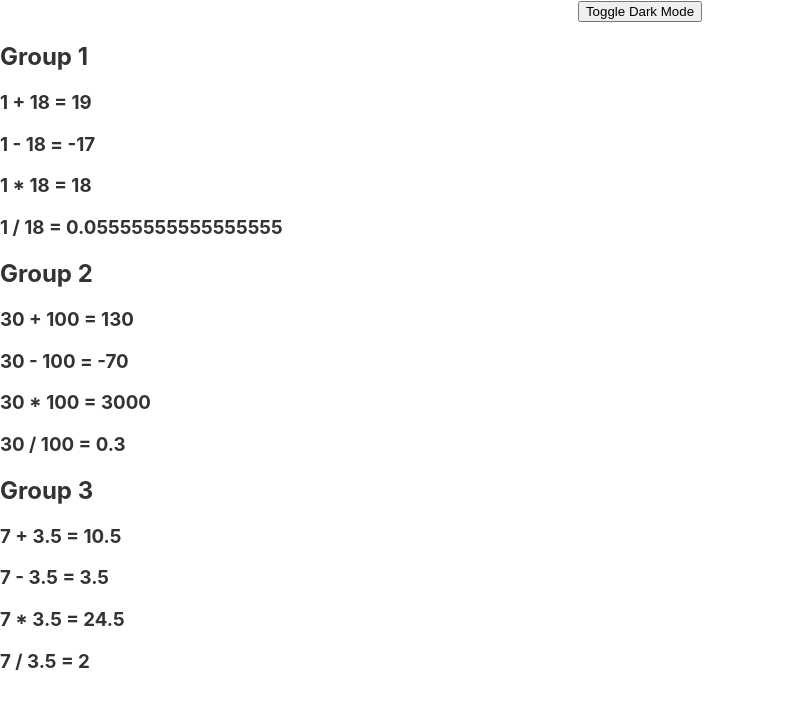
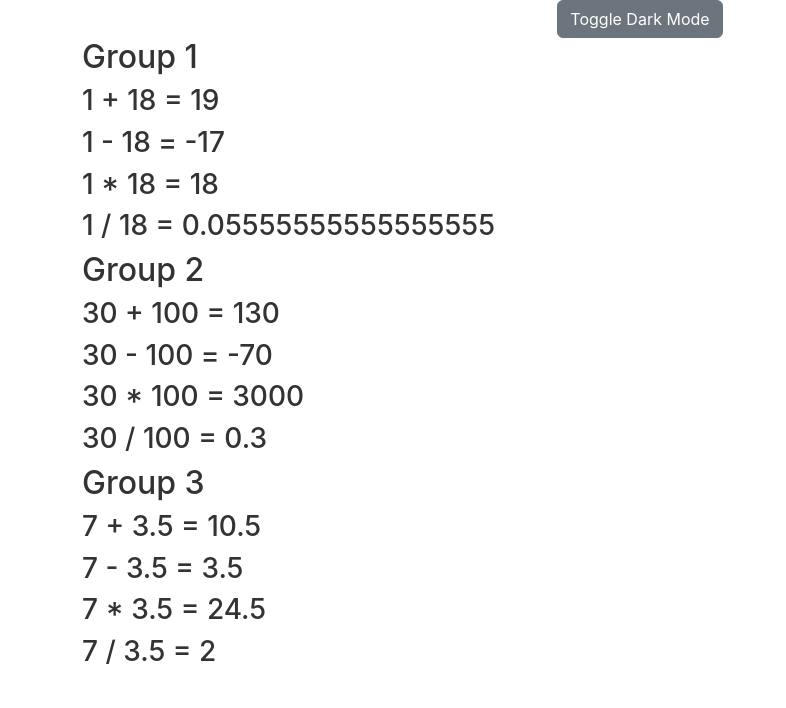
Before and after one commit to PaugelS20/Project-2-Sam-Paugel, a React (Create React App) app: page / in a window 1280 px wide. Shown: the top 708 px of the page, without its empty margins (0-786 px from the left). Built offline with nearby package versions, Linux system fonts and the light colour scheme.

Commit message:
added bootstrap and changed button color

```diff
--- a/src/Darkmode.js
+++ b/src/Darkmode.js
@@ -12,7 +12,7 @@ export const Darkmode = () => {
         }, [theme]);
     return (
         <div className={`App ${theme}`}>
-            <button onClick={toggleTheme}>Toggle Dark Mode</button>
+            <button className='btn btn-secondary' onClick={toggleTheme}>Toggle Dark Mode</button>
         </div>
   )
 }
--- a/src/index.js
+++ b/src/index.js
@@ -1,5 +1,6 @@
 import React from 'react';
 import ReactDOM from 'react-dom/client';
+import 'bootstrap/dist/css/bootstrap.min.css';
 import './index.css';
 import App from './App';
 import reportWebVitals from './reportWebVitals';
```
